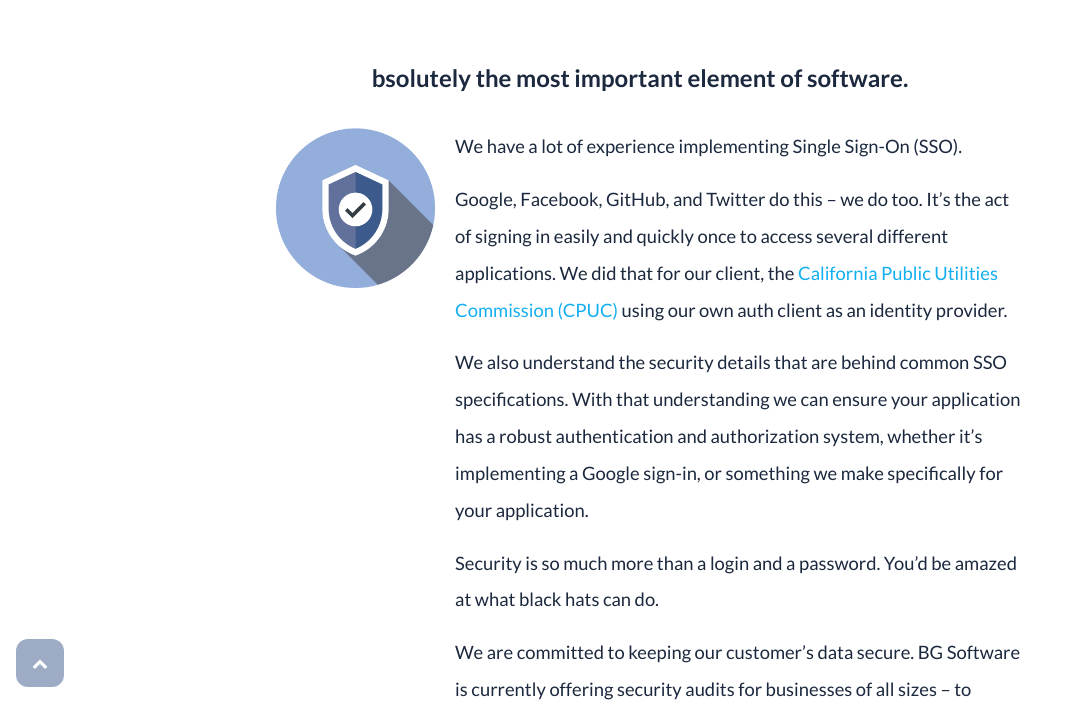
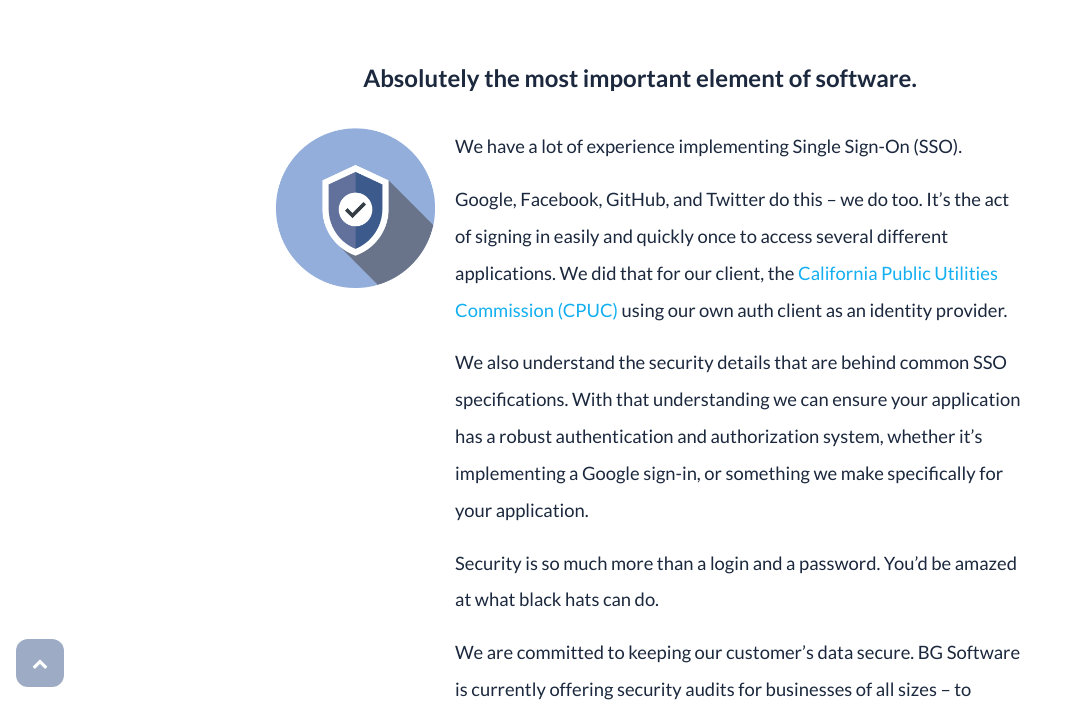
Before and after one commit to bgsoftware/company-site, a Jekyll site: the page built from capabilities/security.html, in a window 1280 px wide and 900 px high, scrolled down 389 px, cut to the strip 197-900 px from the top of the window. Shown: the whole strip, without its empty margins (0-1067 px from the left). Built offline with Jekyll 4.4.1, drawn with Linux system fonts in a browser that asks for light colours; comment, search, counter and statistics services are not loaded.

Commit message:
Add A back into capabilities/security.html

```diff
--- a/capabilities/security.html
+++ b/capabilities/security.html
@@ -21,7 +21,7 @@ title: Security
   </div>
 
   <div class="py-6">
-    <h2 class="mx-auto text-center">bsolutely the most important element of software.</h2>
+    <h2 class="mx-auto text-center">Absolutely the most important element of software.</h2>
     <div class="capability__image-text-container d-flex py-4">
       <div class="capability-image-container align-items-start justify-content-center">
         <img class="w-80" src="/assets/images/services/security_icon.png" alt="security icon">
```
